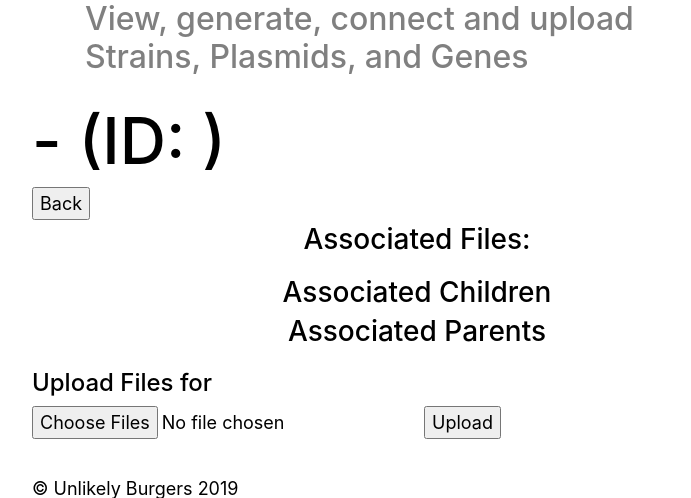
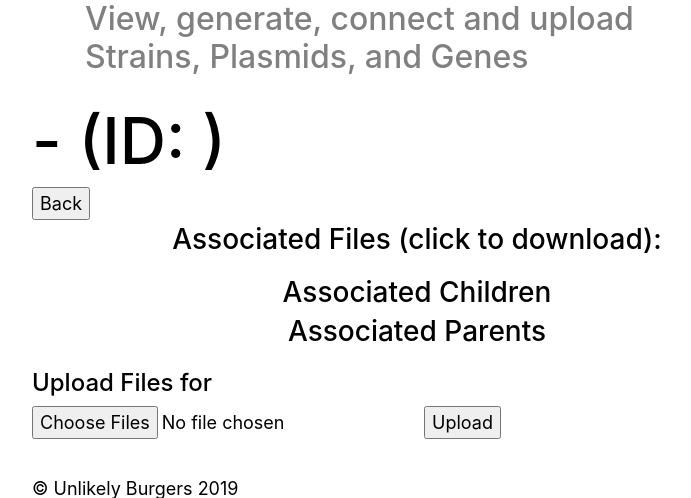
Before and after one commit to robinovitch61/impossible_app, a Flask app: template app/templates/zoom_view.html in a window 1280 px wide. Shown: the part 198-696 px from the top of the page, without its empty margins (223-914 px from the left). Run offline with Flask 2, Linux system fonts and the light colour scheme; the template is opened without the code that fills it: values that come from a table or form of the project are taken from there, others are empty; parts of the project's set-up code (start-up, migrations or seed data) failed here and were passed over; some libraries are stand-ins or nearby versions.

```diff
--- a/app/templates/zoom_view.html
+++ b/app/templates/zoom_view.html
@@ -16,7 +16,7 @@
 
     <section class="files">
         {% if file_path_pairs is not none %}
-            <h3>Associated Files:</h3>
+            <h3>Associated Files (click to download):</h3>
             <ul>
                 {% for file in file_path_pairs %}
                 <li><a href={{ url_for('static', filename=file[1].replace('./static/', '')) }} download>{{ file[0] }}</a></li>
```
Also changed, not shown: 1 other file.
